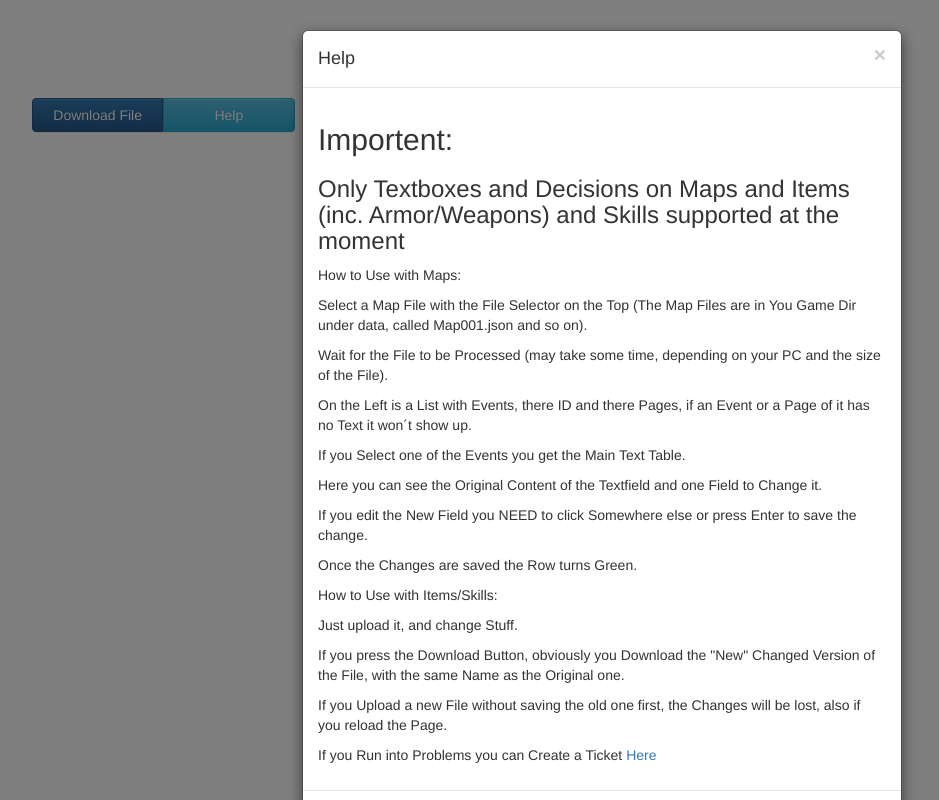
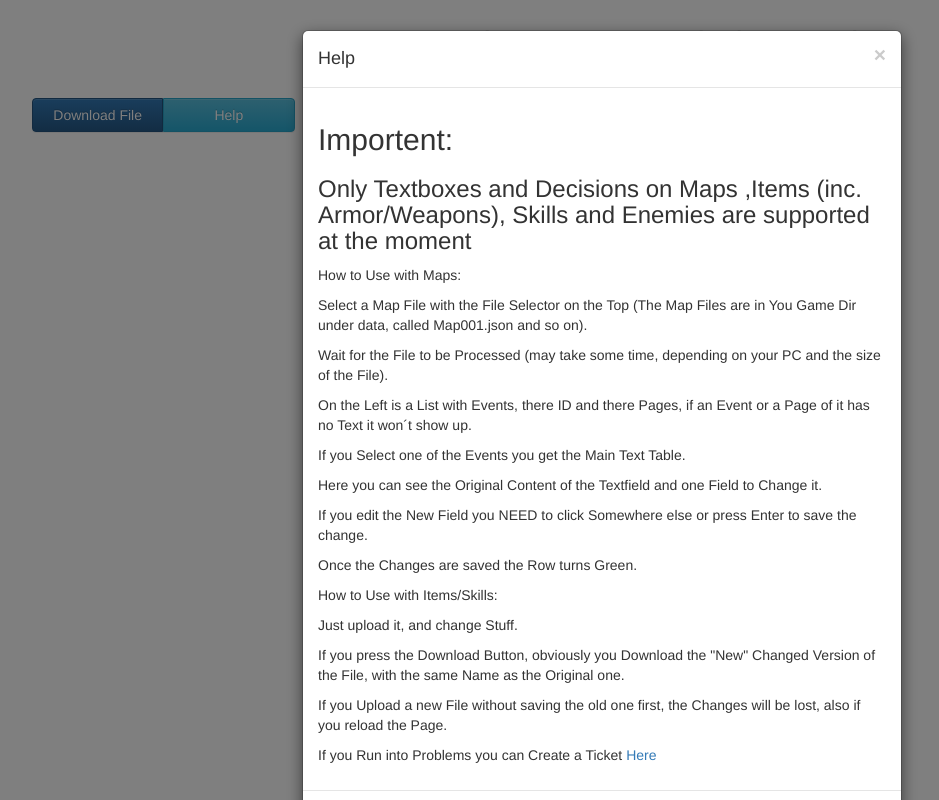
Before and after one commit to anemochore/gamestailer94.de_translator_fixed, a plain HTML site: page index.html in a window 1280 px wide. Both pictures are taken after a click on the button "Help". Shown: the whole page, without its empty margins (38-977 px from the left). Drawn offline with nearby package versions, Linux system fonts and the light colour scheme.

Commit message:
text fix

```diff
--- a/index.html
+++ b/index.html
@@ -25,7 +25,7 @@
                 </div>
                 <div class="modal-body">
                     <h2>Importent:</h2>
-                    <h3>Only Textboxes and Decisions on Maps and Items (inc. Armor/Weapons) and Skills supported at the moment</h3>
+                    <h3>Only Textboxes and Decisions on Maps ,Items (inc. Armor/Weapons), Skills and Enemies are supported at the moment</h3>
                     <p></p>
                     <p>How to Use with Maps:</p>
                     <p>Select a Map File with the File Selector on the Top (The Map Files are in You Game Dir under data, called Map001.json and so on).</p>
```
